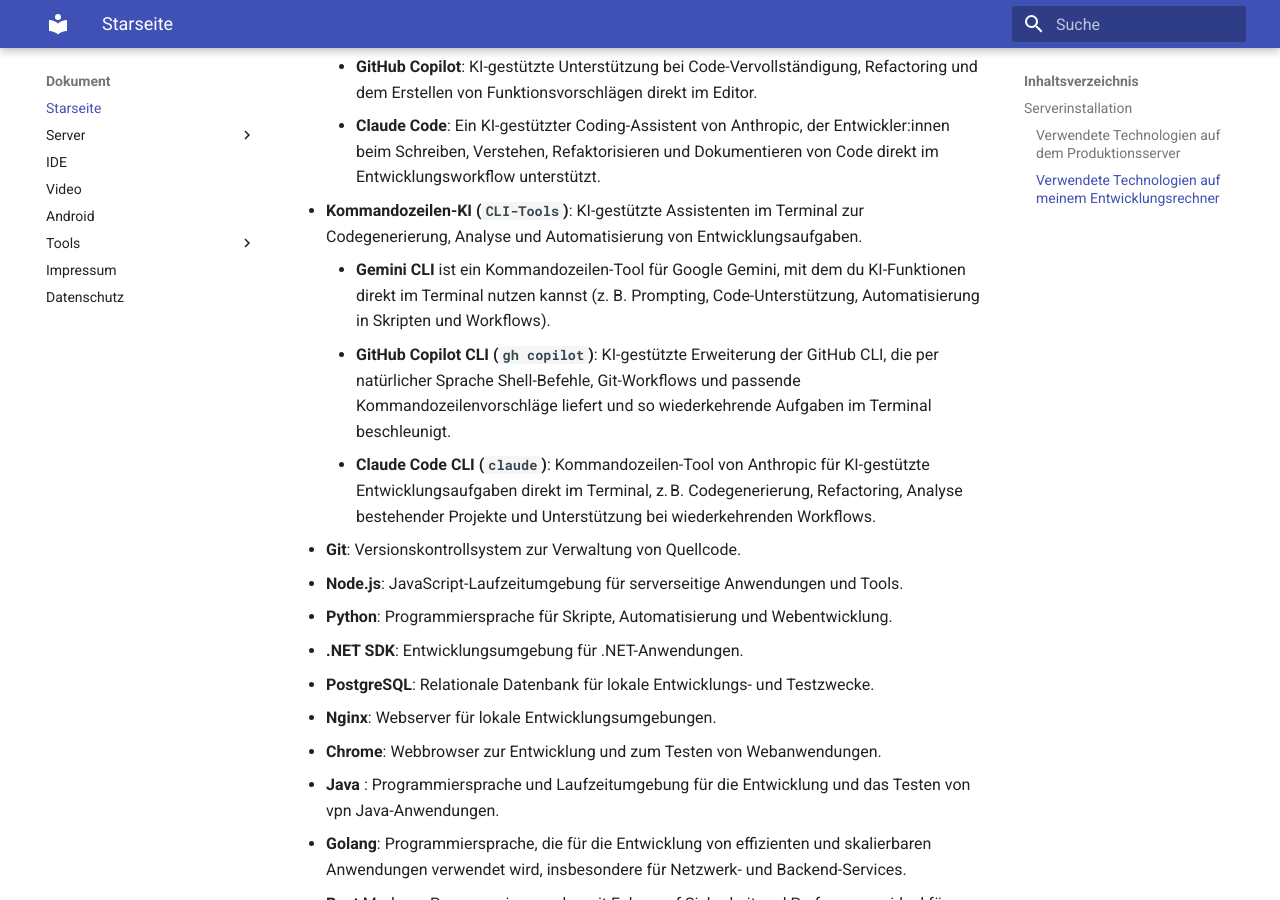
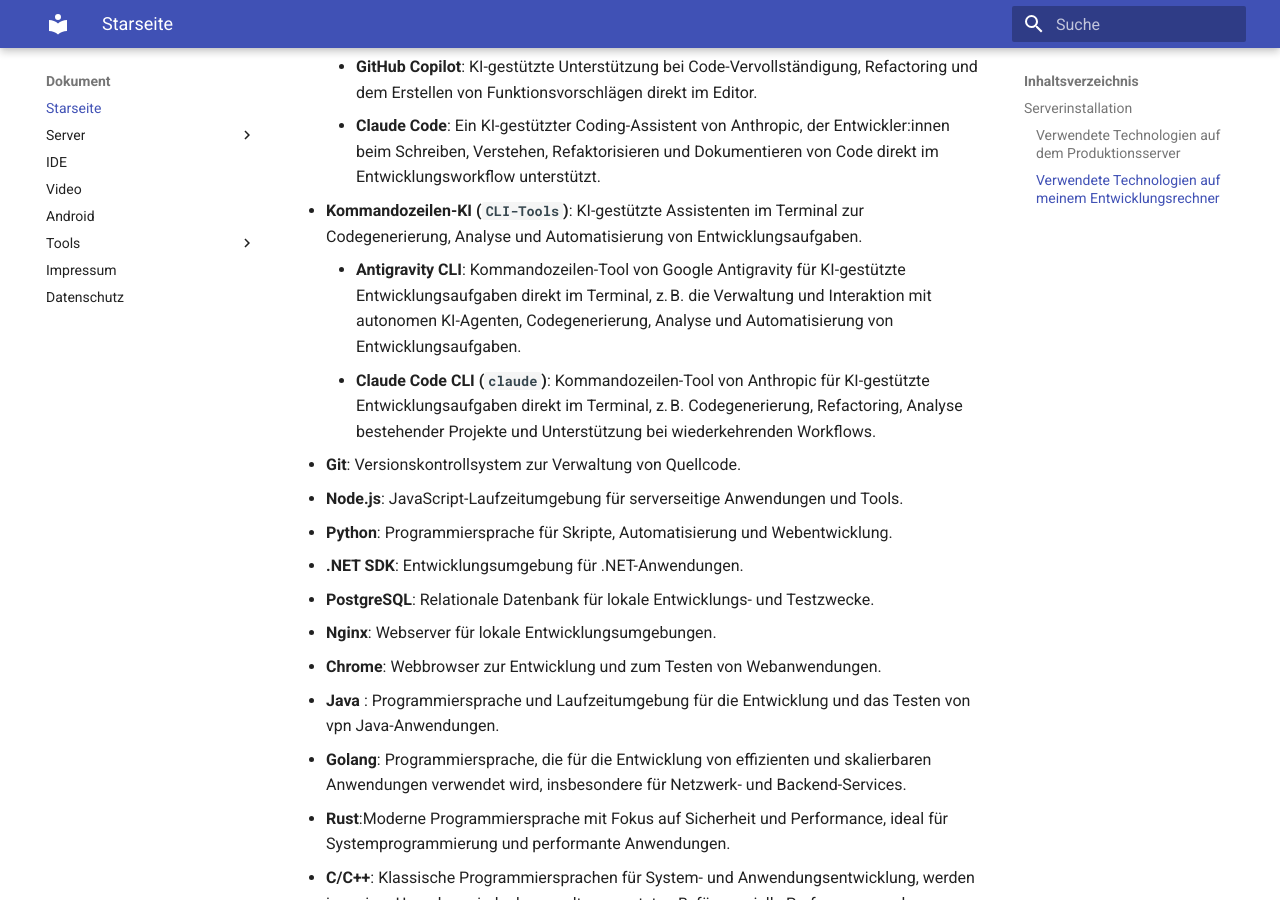
Before and after one commit to thorstenkloehn/dokument, an MkDocs documentation site: the page built from docs/index.md, in a window 1280 px wide and 900 px high, scrolled down 1150 px. Built offline with MkDocs 1.6.1 and Material for MkDocs 9.7.7, drawn with Linux system fonts in a browser that asks for light colours.

Commit message:
Dokumentation: Aktualisierung der Installationsanweisungen für Antigravity CLI und Hinzufügen von neuen VS Code-Erweiterungen

```diff
--- a/docs/index.md
+++ b/docs/index.md
@@ -27,9 +27,7 @@
     - **GitHub Copilot**: KI-gestützte Unterstützung bei Code-Vervollständigung, Refactoring und dem Erstellen von Funktionsvorschlägen direkt im Editor.
      - **Claude Code**: Ein KI-gestützter Coding-Assistent von Anthropic, der Entwickler:innen beim Schreiben, Verstehen, Refaktorisieren und Dokumentieren von Code direkt im Entwicklungsworkflow unterstützt.
 - **Kommandozeilen-KI (`CLI-Tools`)**: KI-gestützte Assistenten im Terminal zur Codegenerierung, Analyse und Automatisierung von Entwicklungsaufgaben.
-    - **Gemini CLI** ist ein Kommandozeilen-Tool für Google Gemini, mit dem du KI-Funktionen direkt im Terminal nutzen kannst
-    (z. B. Prompting, Code-Unterstützung, Automatisierung in Skripten und Workflows).
-    - **GitHub Copilot CLI (`gh copilot`)**: KI-gestützte Erweiterung der GitHub CLI, die per natürlicher Sprache Shell-Befehle, Git-Workflows und passende Kommandozeilenvorschläge liefert und so wiederkehrende Aufgaben im Terminal beschleunigt.
+    - **Antigravity CLI**: Kommandozeilen-Tool von Google Antigravity für KI-gestützte Entwicklungsaufgaben direkt im Terminal, z. B. die Verwaltung und Interaktion mit autonomen KI-Agenten, Codegenerierung, Analyse und Automatisierung von Entwicklungsaufgaben.
     - **Claude Code CLI (`claude`)**: Kommandozeilen-Tool von Anthropic für KI-gestützte Entwicklungsaufgaben direkt im Terminal, z. B. Codegenerierung, Refactoring, Analyse bestehender Projekte und Unterstützung bei wiederkehrenden Workflows.
 - **Git**: Versionskontrollsystem zur Verwaltung von Quellcode.
 - **Node.js**: JavaScript-Laufzeitumgebung für serverseitige Anwendungen und Tools.
```
Also changed, not shown: docs/IDE/index.md (+5 -3 lines).
